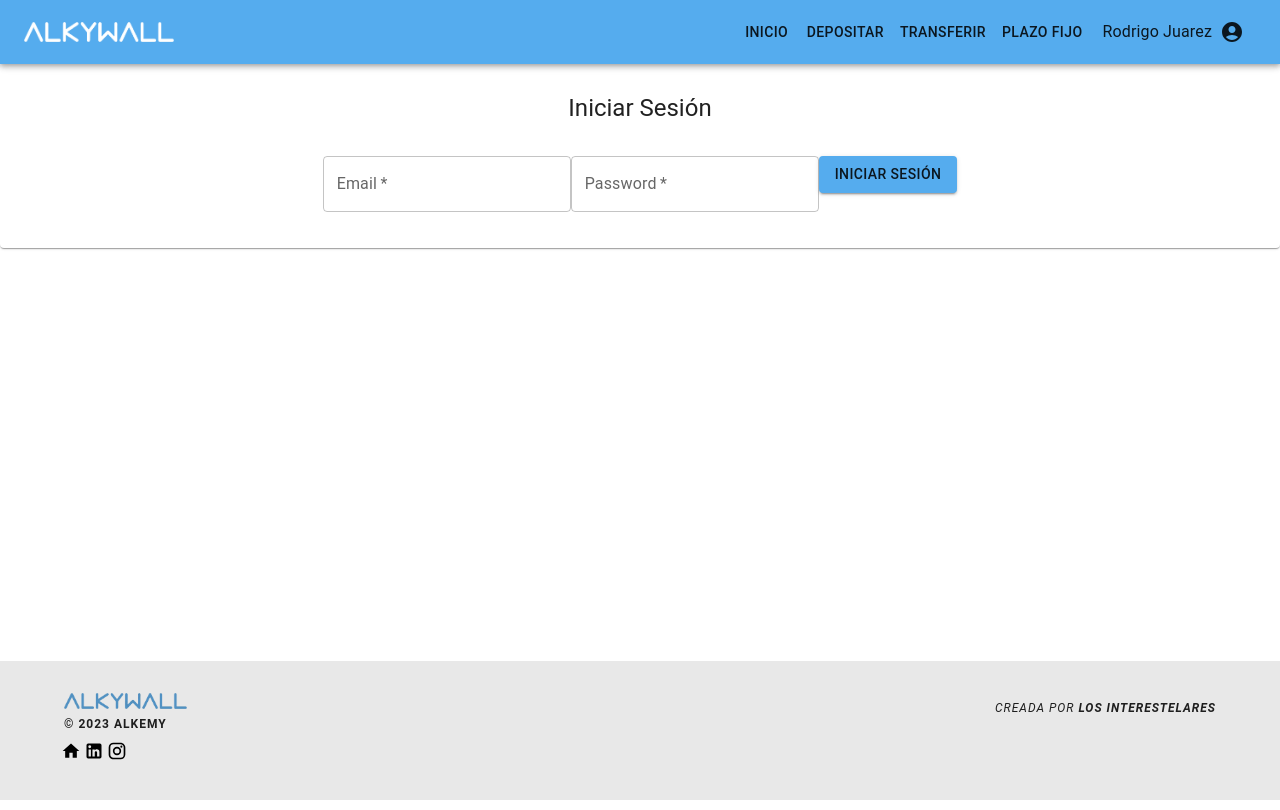
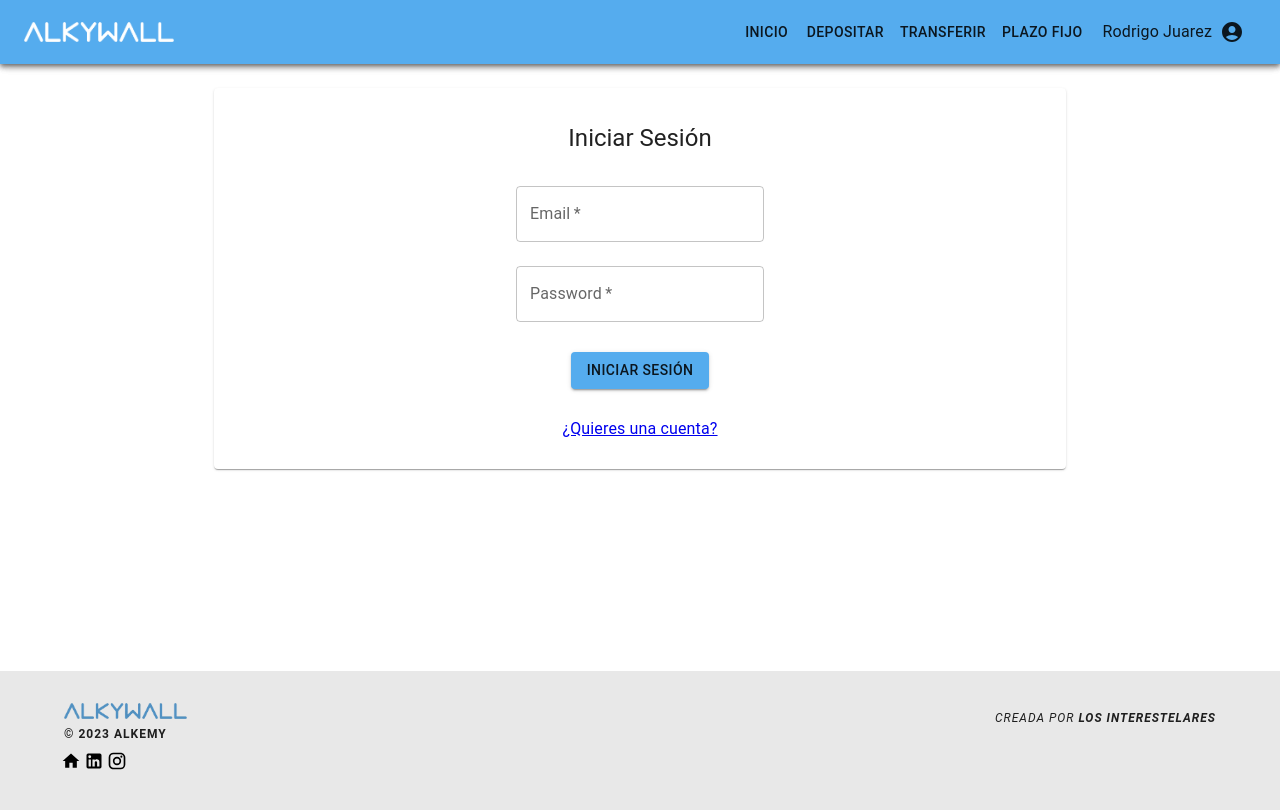
Before and after one commit to alkemyTech/BBVA-FS-W3-Front-T2, a React (Vite) app: page /Login in a window 1280 px wide. Built offline with nearby package versions, Linux system fonts and the light colour scheme.

Commit message:
BBVAFSW3T2-56 add commit to pull

```diff
--- a/src/App.jsx
+++ b/src/App.jsx
@@ -1,28 +1,26 @@
 import { Routes, Route } from "react-router-dom";
-import navLinks from "./constants/navLinks";
-import NavBar from "./components/Header/NavBar";
-import Footer from "./components/Footer/Footer";
 import LoginForm from "./forms/LoginForm.jsx";
 import "./App.css";
 import RegisterForm from "./forms/RegisterForm.jsx";
 import Deposit from "./pages/Deposit/Deposit";
 import Profile from "./pages/Profile/Profile";
+import Layout from "./components/Layout/Layout.jsx";
 
 function App() {
   return (
     <div className="app-container">
-      <NavBar navLinks={navLinks} />
+        <Layout>
           <Routes>
             {/* Posteriormente, al atributo element se le pasará la page que corresponda */}
             <Route path="/" />
-          <Route path="/login" element={<LoginForm/>}/>
+              <Route path="/Login" element={<LoginForm/>}/>
               <Route path="/mi-perfil" element={<Profile />}/>
               <Route path="/register" element={<RegisterForm/>} />
               <Route path="/depositar" element={<Deposit />} />
              <Route path="/transferir" />
             <Route path="/plazo-fijo" />
           </Routes>
-      <Footer className="footer"/>
+        </Layout>
     </div>
   );
 }
--- a/src/components/Layout/Layout.jsx
+++ b/src/components/Layout/Layout.jsx
@@ -18,7 +18,7 @@ const Layout = ({ children }) => {
       <Box sx={{ display: 'flex', flexDirection: 'column', minHeight: '93.2vh' }}>
         <Box component="main" sx={{ flex: '1 0 auto', py: 3, px: 2 }}>
           <Container maxWidth="md">
-            <Toolbar />
+
             {children}
           </Container>
         </Box>
--- a/src/forms/LoginForm.jsx
+++ b/src/forms/LoginForm.jsx
@@ -1,6 +1,7 @@
-import { Formik } from "formik";
-import { TextField, Button, Typography, Card } from "@mui/material";
-import * as Yup from "yup";
+import { Formik } from 'formik'
+import { TextField, Button, Typography, Card } from '@mui/material';
+import { Link } from "react-router-dom";
+import * as Yup from "yup"
 import "./form.css";
 import { useSelector } from "react-redux";
 import { useNavigate } from "react-router-dom";
@@ -38,61 +39,59 @@ const LoginForm = () => {
                 onSubmit={onSubmit}
                 validationSchema={validationSchema}
             >
-        {({
-          values,
-          handleSubmit,
-          handleChange,
-          errors,
-          touched,
-          handleBlur,
-        }) => (
-          <form onSubmit={handleSubmit} className="form-container">
-            <Typography sx={{ mb: 4 }} component="h1" variant="h5">
+                {
+                    ({values, handleSubmit, handleChange, errors, touched, handleBlur }) => (
+                        <form
+                            onSubmit={handleSubmit}
+                            className="form-container"
+                        >
+                            <div className="inputs-container">
+                                <Typography sx={{ mb:4}} component="h1" variant="h5">
                                     Iniciar Sesión
                                 </Typography>
                                 <TextField
-              sx={{ mb: 3 }}
+                                sx={{ mb:3 }}
                                     required
                                     id="outlined-required"
                                     label="Email"
                                     type="email"
-              placeholder="Email"
+                                    placeholder='Email'
                                     value={values.email}
                                     onChange={handleChange}
-              name="email"
+                                    name='email'
                                     onBlur={handleBlur}
                                     error={errors.email && touched.email}
                                     helperText={errors.email && touched.email && errors.email}
                                 />
                                 <TextField
-              sx={{ mb: 3 }}
+                                    sx={{ mb:3 }}
                                     required
                                     id="password"
                                     label="Password"
                                     type="password"
-              placeholder="Password"
+                                    placeholder='Password'
                                     value={values.password}
                                     onChange={handleChange}
-              name="password"
+                                    name='password'
                                     onBlur={handleBlur}
                                     error={errors.password && touched.password}
-              helperText={
-                errors.password && touched.password && errors.password
+                                    helperText={errors.password && touched.password && errors.password}
+                                />
+                            </div>
+                            <Button type='submit' variant="contained">
+                                Iniciar Sesión
+                            </Button>
+                        </form>
+                    )
                 }
-            />
-            <Button type="submit" variant="contained">
-              {loading ? "Cargando..." : "Iniciar Sesión"}
-            </Button>
-            {error && (
-              <Typography variant="body2" color="error">
-                Usuario o contraseña incorrectos.
-              </Typography>
-            )}
-          </form>
-        )}
             </Formik>
+            <div className="link-to">
+                <Link to="/register" underline="none">
+                    ¿Quieres una cuenta?
+                </Link>
+            </div>
         </Card>
-  );
-};
+  )
+}
 
 export default LoginForm;
--- a/src/forms/form.css
+++ b/src/forms/form.css
@@ -9,9 +9,19 @@
 }
 
 .inputs-container {
+    width: 100%;
     display: flex;
     justify-content: center;
     align-items: center;
     flex-direction: column;
     padding: 6px;
 }
+
+.link-to {
+    width: 100%;
+    display: flex;
+    align-items: center;
+    justify-content: center;
+    margin-bottom: 28px;
+    margin-top: 16px;
+}
```
Lines whose indentation alone changed are shown as unchanged.
